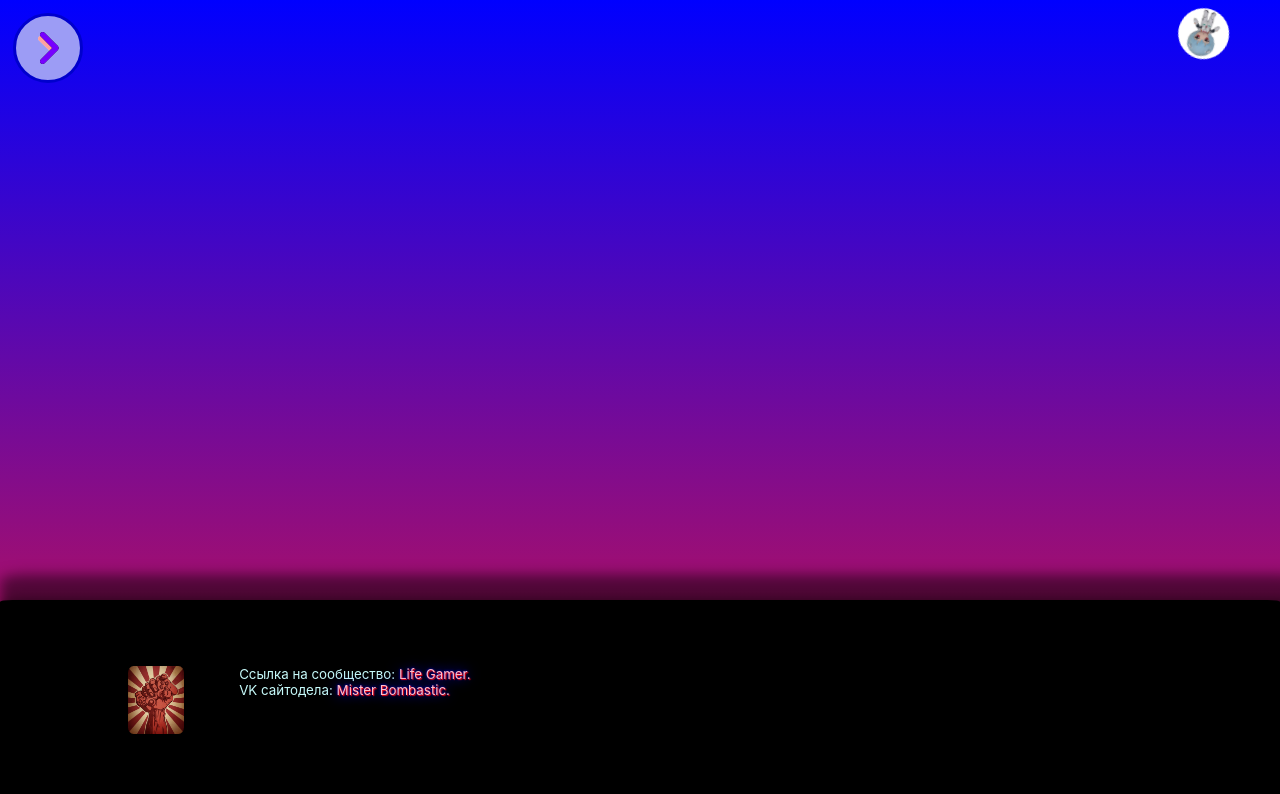
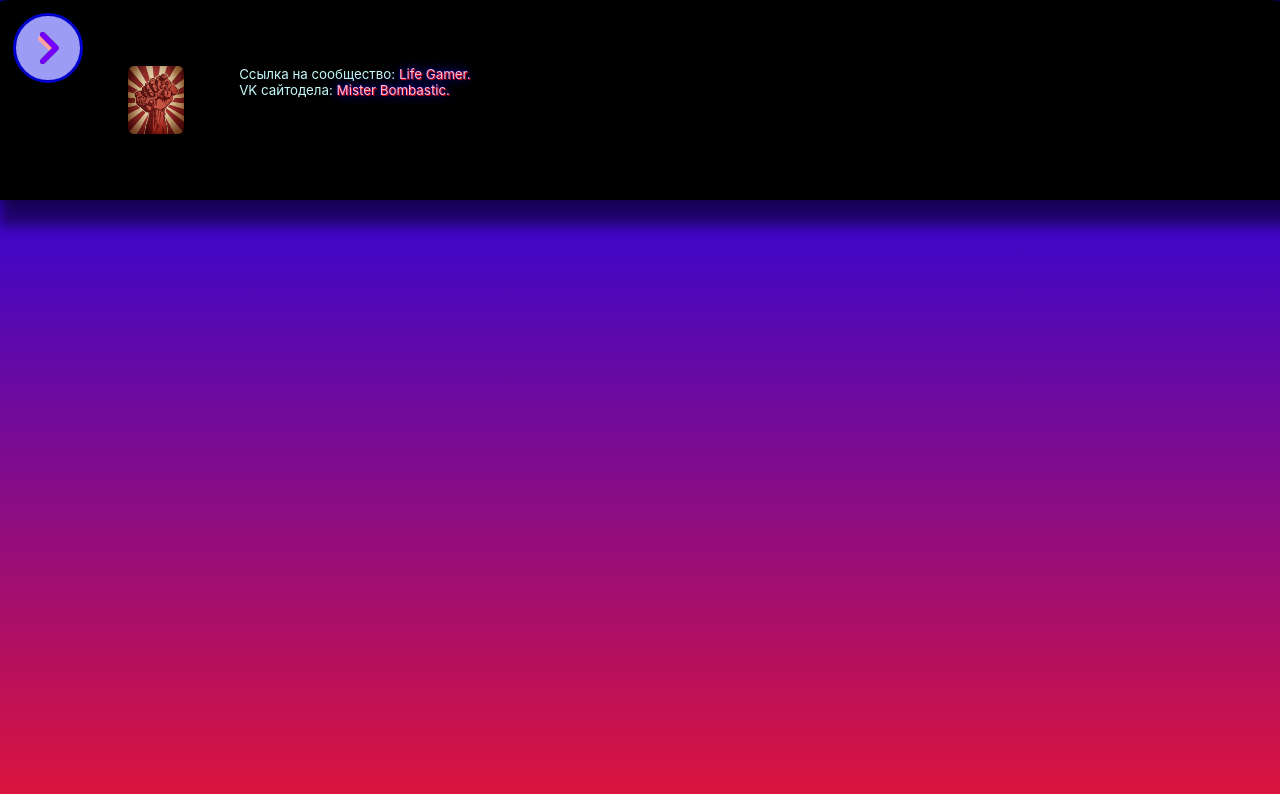
Before and after one commit to Diesfingers228/LifeGamer, a React (Create React App) app in the folder my-app/: page /info in a window 1280 px wide. Shown: the top 794 px of the page. Built offline with nearby package versions, Linux system fonts and the light colour scheme.

Commit message:
Life Gamer

```diff
--- a/my-app/src/AppMobileMaxpx.css
+++ b/my-app/src/AppMobileMaxpx.css
@@ -356,7 +356,7 @@
       display: flex;
       align-items: center;
       position: absolute;
-      bottom: 0;
+      bottom: 0 auto;
       left: 0;
       width: 100%;
       height: 25%;
```
